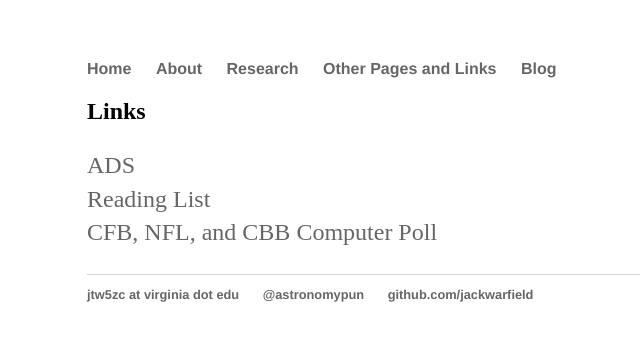
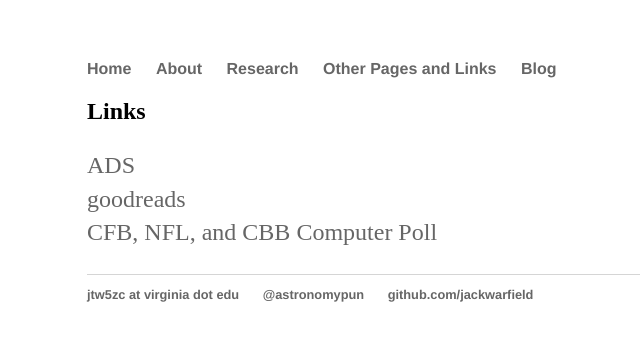
Before and after one commit to jackwarfield/jackwarfield.github.io, a Jekyll site: the page built from otherpages/index.html, in a window 1280 px wide. Shown: the top 341 px of the page, without its empty margins (233-873 px from the left). Built offline with Jekyll 4.4.1, drawn with Linux system fonts in a browser that asks for light colours.

Commit message:
goodreads

```diff
--- a/otherpages/index.html
+++ b/otherpages/index.html
@@ -7,7 +7,7 @@ title: Jack Warfield
 	<p>
 	<a href='https://ui.adsabs.harvard.edu/search/q=((author%3A(%22Warfield%2C%20Jack%22))%20AND%20year%3A2018-9999)'>ADS</a>
 	<br>
-	<a href='readinglist.html'>Reading List</a>
+	<a href='https://www.goodreads.com/jackwarfield'>goodreads</a>
 	<br>
 	<a href='https://github.com/jackwarfield/rg2_poll'>CFB, NFL, and CBB Computer Poll</a>
 	</p>
```
